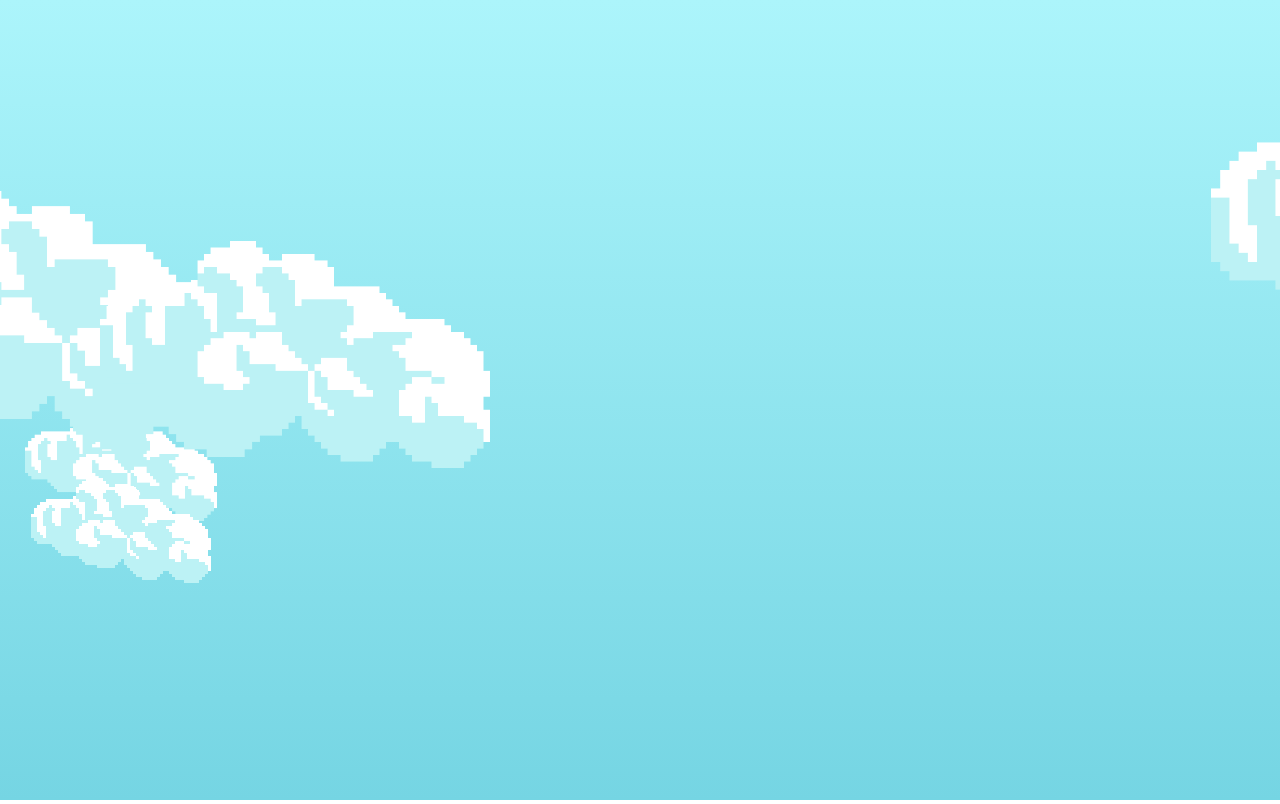
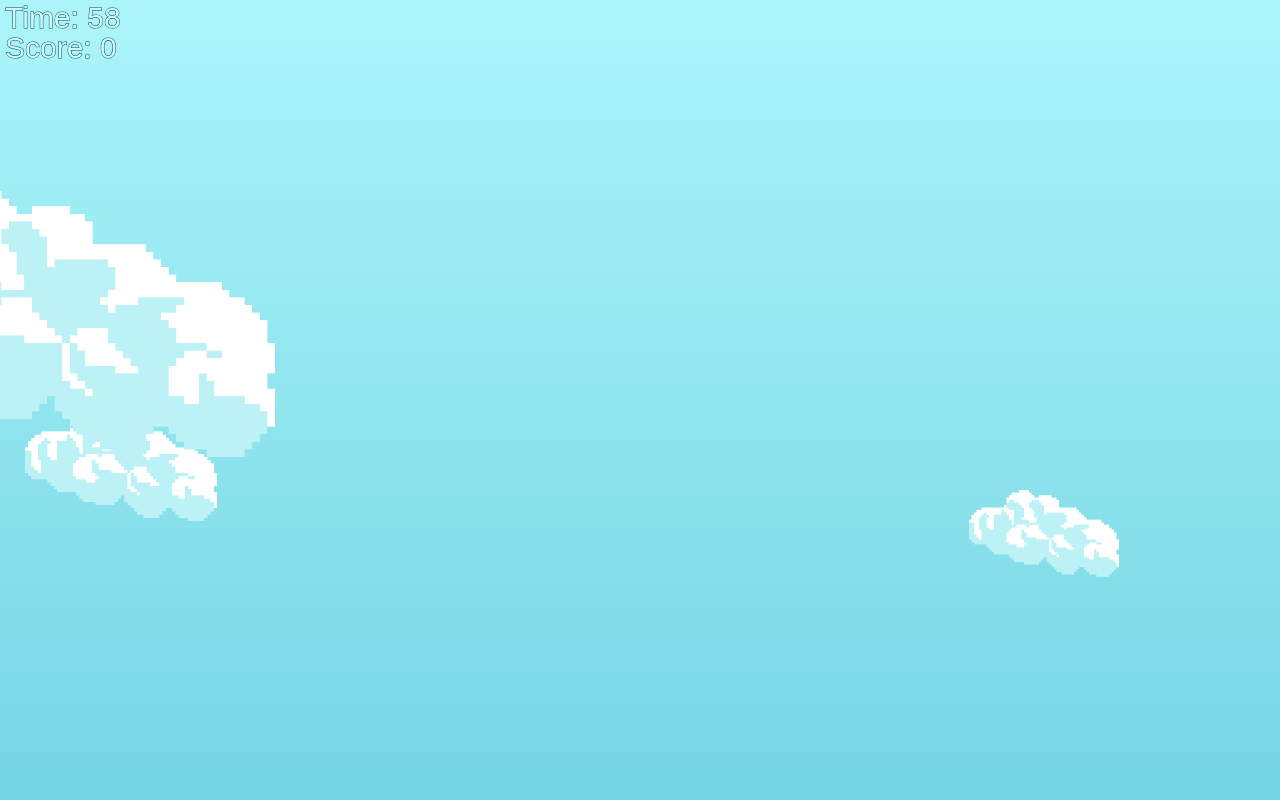
Before and after one commit to samldm/EpitechJAM_Blue, a plain HTML site: page index.html in a window 1280 px wide. Both pictures are taken after a click on the button "Start". Drawn offline with Linux system fonts and the light colour scheme.

Commit message:
{Add} End menu & Restart buttons working

```diff
--- a/index.html
+++ b/index.html
@@ -8,10 +8,18 @@
     <link rel="stylesheet" href="styles/styles.css">
 </head>
 <body>
+    <div class="mbg" id="endBg">
+        <div class="mc" id="end">
+            <h1>The game is over!</h1>
+            <h3>Your score: <span id="scoreSpan">0</span></h3>
+            <button class="restartBtn">Restart</button>
+        </div>
+    </div>
     <div class="mbg" id="pauseBg">
         <div class="mc" id="pause">
             <h1>Pause Menu</h1>
             <button id="resume">Resume</button>
+            <button class="restartBtn">Restart</button>
         </div>
     </div>
     <div class="mbg" id="menuBg">
--- a/scripts/game.js
+++ b/scripts/game.js
@@ -19,15 +19,15 @@ class Cloud
         this.direction = null;
         this.timer = Date.now();
         this.image = new Image();
-        this.randomSize = Math.round(Math.random() * 100) / 100;
-        if (this.randomSize < 0.3) this.randomSize = 0.3;
+        this.randomSize = (Math.round(Math.random() * 100) / 100) - game.difficultyModifier;
+        if (this.randomSize < 0.25) this.randomSize = 0.25;
         this.image.width = 600 * this.randomSize;
         this.image.height = 350 * this.randomSize;
     }
 
     init() {
         this.loadImage();
-        this.direction = Math.random() > 0.5 ? 1 : -1;
+        this.direction = Math.random() >= 0.5 ? 1 : -1;
         if (this.direction == -1)
             this.x = this.game.canvas.width + Math.floor(Math.random() * this.image.width);
         else
@@ -67,21 +67,26 @@ class Game
             isPause: false,
             background: document.getElementById(options.pause_bg)
         };
+        this.end = {
+            background: document.getElementById(options.end_bg),
+            score: document.getElementById(options.score_span)
+        };
         this.buttons = {
             start: document.getElementById(options.btn_start),
-            resume: document.getElementById(options.btn_resume)
+            resume: document.getElementById(options.btn_resume),
+            restart: document.getElementsByClassName(options.btn_restart)
         };
         this.ctx = this.canvas.getContext('2d');
+        this.font = null;
+        this.isFontLoaded = false;
         this.loop = false;
-        this.colors = [
-            "#acf5fb",
-            "#75d5e3"
-        ];
-        this.options = {
-            fps: '120'
-        }
+        this.gameLoopTimeout = null;
+        this.colors = [ "#acf5fb", "#75d5e3", "#cdf9ff", "#054c52" ];
+        this.options = { fps: '120' };
         this.startDate = 0;
-        this.gameLoopTimeout = null;
+        this.lastSec = 0;
+        this.difficultyModifier = 0;
+        this.score = 0;
         this.clouds = [];
         this._cloudsid = 0;
     }
@@ -95,6 +100,9 @@ class Game
         this.canvas.addEventListener("click", this.clickEvent.bind(this));
         this.buttons.start.addEventListener("click", this.startGame.bind(this));
         this.buttons.resume.addEventListener("click", this.togglePause.bind(this));
+        for (let i = 0; this.buttons.restart[i]; i++) {
+            this.buttons.restart[i].addEventListener("click", this.startGame.bind(this));
+        }
     }
 
     togglePause() {
@@ -135,17 +143,32 @@ class Game
      * @param {Cloud} cloud cloud
      */
     cloudClick(cloud) {
-        console.log(`Clicked on cloud #${cloud.id}`);
+        this.score += 1;
         this.killCloud(cloud);
+        this.spawnCloud();
     }
 
     startGame(evt) {
         if(evt) evt.preventDefault();
+        if (this.gameLoopTimeout) clearTimeout(this.gameLoopTimeout);
+        this.end.background.style.display = "none";
         this.menu.background.style.display = "none";
+        this.pause.background.style.display = "none";
+        this.score = 0;
+        this.clouds = [];
+        this.difficultyModifier = 0;
+        this.lastSec = 0;
         this.loop = true;
+        this.pause.isPause = false;
         this.startDate = Date.now();
         this.gameLoop();
-        this.spawnCloud(5);
+        this.spawnCloud(2);
+    }
+
+    endGame() {
+        this.loop = false;
+        this.end.background.style.display = "flex";
+        this.end.score.innerText = this.score;
     }
 
     gameLoop() {
@@ -153,6 +176,19 @@ class Game
         this.gameLoopTimeout = setTimeout(() => {
             this.drawBackground();
             this.drawCloud();
+            this.drawTexts();
+
+            if (this.timeInSecs >= 60) {
+                this.endGame();
+                return;
+            }
+
+            if (this.lastSec != this.timeInSecs) {
+                this.lastSec = this.timeInSecs;
+
+                if (this.timeInSecs % 2 == 0) this.spawnCloud();
+                this.difficultyModifier += 0.01;
+            }
 
             window.requestAnimationFrame(this.gameLoop.bind(this));
         }, 1000 / this.options.fps);
@@ -171,8 +207,27 @@ class Game
         this.clouds.splice(this.clouds.indexOf(cloud), 1);
     }
 
+    drawTexts() {
+        let _drawTxt = (s, x, y) => {
+            this.ctx.font = "30px sans-serif";
+            this.ctx.textBaseline = "top";
+            this.ctx.fillStyle = this.colors[2];
+            this.ctx.strokeStyle = this.colors[3];
+
+            this.ctx.strokeText(s, x, y);
+            this.ctx.fillText(s, x, y);
+        };
+        _drawTxt(`Time: ${60 - this.timeInSecs}`, 5, 5);
+        _drawTxt(`Score: ${this.score}`, 5, 35);
+    }
+
     drawCloud() {
-        this.clouds.forEach((cloud)=>{
+        this.clouds.forEach((cloud) => {
+            if ((cloud.direction == 1) && cloud.x >= this.canvas.width
+            || ((cloud.direction == -1) && cloud.x <= (cloud.image.width * (-1)))) {
+                this.killCloud(cloud);
+                return;
+            }
             cloud.draw(this.ctx);
         });
     }
@@ -189,7 +244,7 @@ class Game
     }
 
     get timeInSecs() {
-        return (Math.floor((Date.now() - this.startDate) / 1000));
+        return (Math.floor(this.time / 1000));
     }
 
     get time() {
--- a/scripts/index.js
+++ b/scripts/index.js
@@ -2,8 +2,11 @@ const game = new Game({
     canvas: "game",
     btn_start: "start",
     btn_resume: "resume",
+    btn_restart: "restartBtn",
     menu_bg: "menuBg",
-    pause_bg: "pauseBg"
+    pause_bg: "pauseBg",
+    end_bg: "endBg",
+    score_span: "scoreSpan"
 });
 
 game.init();
--- a/styles/styles.css
+++ b/styles/styles.css
@@ -16,12 +16,19 @@ body {
     right: 0;
     bottom: 0;
     background-color: rgba(0, 0, 0, 0.5);
-    display: flex;
     justify-content: center;
     align-items: center;
 }
 
+#menuBg {
+    display: flex;
+}
+
 #pauseBg {
+    display: none;
+}
+
+#endBg {
     display: none;
 }
 
@@ -51,3 +58,7 @@ body {
     color: #cdf9ff;
     border-radius: 25px;
 }
+
+.mc h1, .mc h2, .mc h3 {
+    text-align: center;
+}
```
